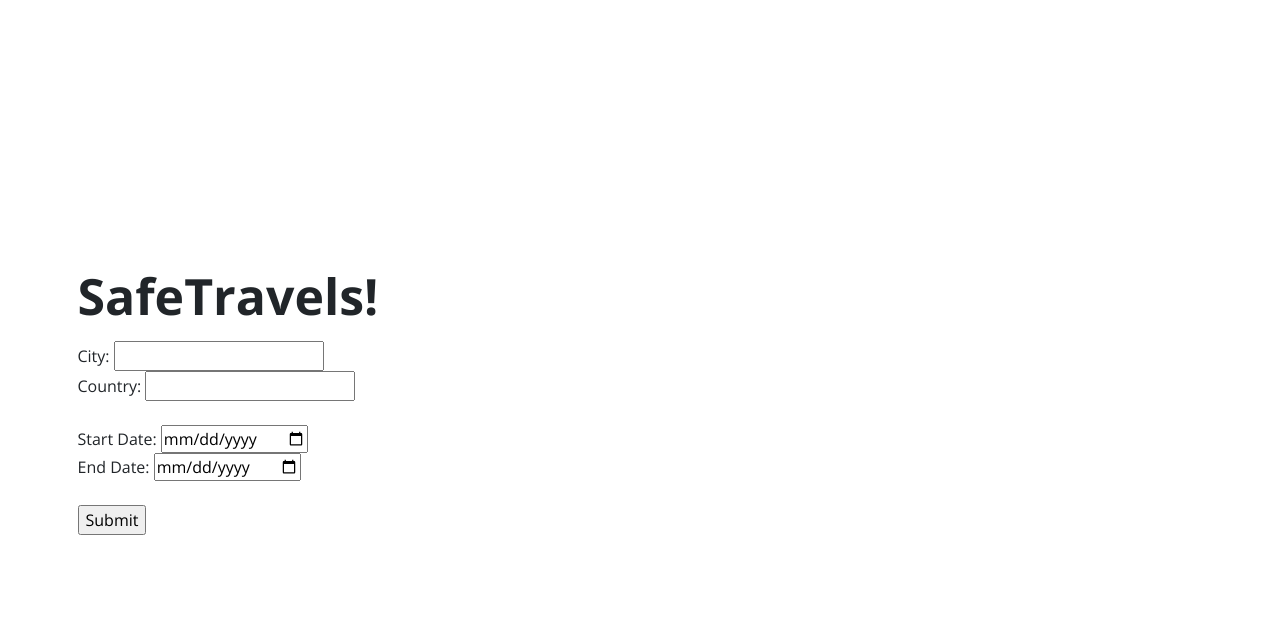
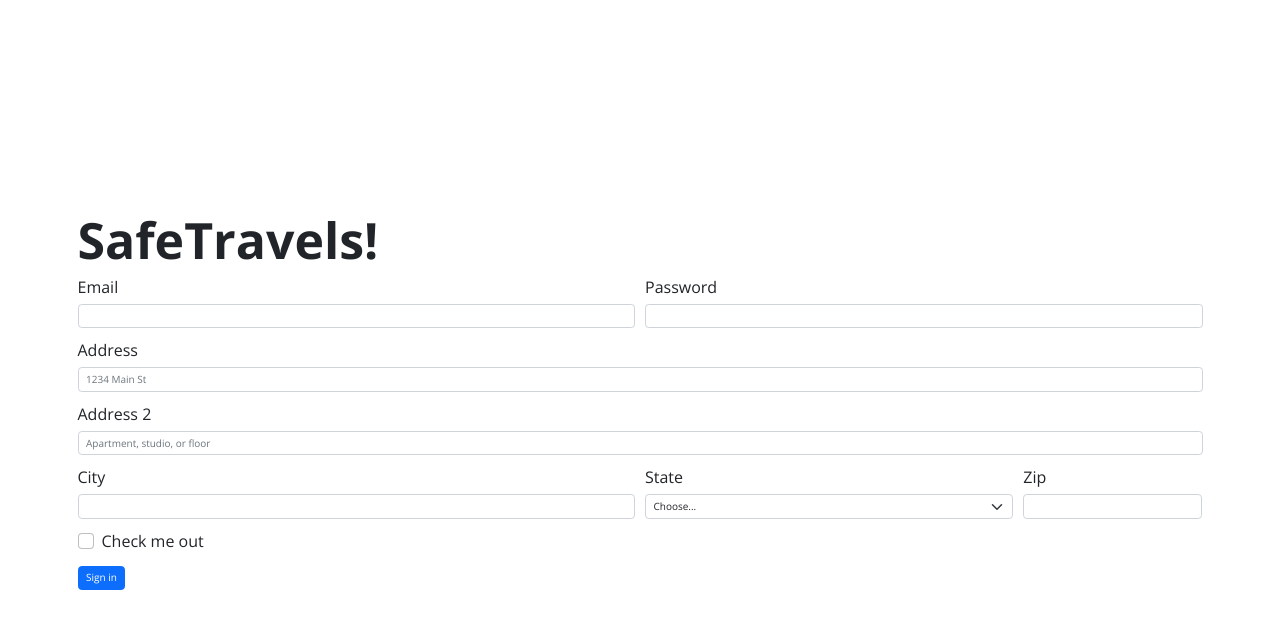
Before and after one commit to ykomarlu/ParadiseFound, a Flask app: page / in a window 1280 px wide. Shown: the top 629 px of the page. Run offline with Flask 2, Linux system fonts and the light colour scheme.

Commit message:
Using bootstrap template code

```diff
--- a/static/css/styles.css
+++ b/static/css/styles.css
@@ -16,6 +16,10 @@ body {
 	align-items: center;
 }
 
+form-control {
+	font-size: 1.6rem;
+}
+
 h1 {
 	font-weight: bold;
 	font-size: 5.0rem;
--- a/templates/index.html
+++ b/templates/index.html
@@ -11,32 +11,51 @@
 
 <body>
 	<div class="container">
-		<div class="row gy-3">
-			<h1>SafeTravels!</h1>
-			<form action="/results" method="post">
-				<div class="col1 gx-2">
-					<label for="City">City:</label>
-					<input type="text" id="City" name="City">
+		<h1>SafeTravels!</h1>
+		<form class="row g-3">
+			<div class="col-md-6">
+				<label for="inputEmail4" class="form-label">Email</label>
+				<input type="email" class="form-control" id="inputEmail4">
+			</div>
+			<div class="col-md-6">
+				<label for="inputPassword4" class="form-label">Password</label>
+				<input type="password" class="form-control" id="inputPassword4">
+			</div>
+			<div class="col-12">
+				<label for="inputAddress" class="form-label">Address</label>
+				<input type="text" class="form-control" id="inputAddress" placeholder="1234 Main St">
+			</div>
+			<div class="col-12">
+				<label for="inputAddress2" class="form-label">Address 2</label>
+				<input type="text" class="form-control" id="inputAddress2" placeholder="Apartment, studio, or floor">
+			</div>
+			<div class="col-md-6">
+				<label for="inputCity" class="form-label">City</label>
+				<input type="text" class="form-control" id="inputCity">
+			</div>
+			<div class="col-md-4">
+				<label for="inputState" class="form-label">State</label>
+				<select id="inputState" class="form-select">
+					<option selected>Choose...</option>
+					<option>...</option>
+				</select>
+			</div>
+			<div class="col-md-2">
+				<label for="inputZip" class="form-label">Zip</label>
+				<input type="text" class="form-control" id="inputZip">
+			</div>
+			<div class="col-12">
+				<div class="form-check">
+					<input class="form-check-input" type="checkbox" id="gridCheck">
+					<label class="form-check-label" for="gridCheck">
+						Check me out
+					</label>
 				</div>
-
-				<div class="col2">
-					<label for="Country">Country:</label>
-					<input type="text" id="Country" name="Country"><br><br>
-				</div>
-
-				<div class="col3 gx-2">
-					<label for="startDate">Start Date:</label>
-					<input type="date" id="startDate" name="startDate">
-				</div>
-
-				<div class="col4">
-					<label for="endDate">End Date:</label>
-					<input type="date" id="endDate" name="endDate"><br><br>
-				</div>
-				<input type="submit" value="Submit">
-
-			</form>
-		</div>
+			</div>
+			<div class="col-12">
+				<button type="submit" class="btn btn-primary">Sign in</button>
+			</div>
+		</form>
 	</div>
 </body>
 <script src="app.js"></script>
```
